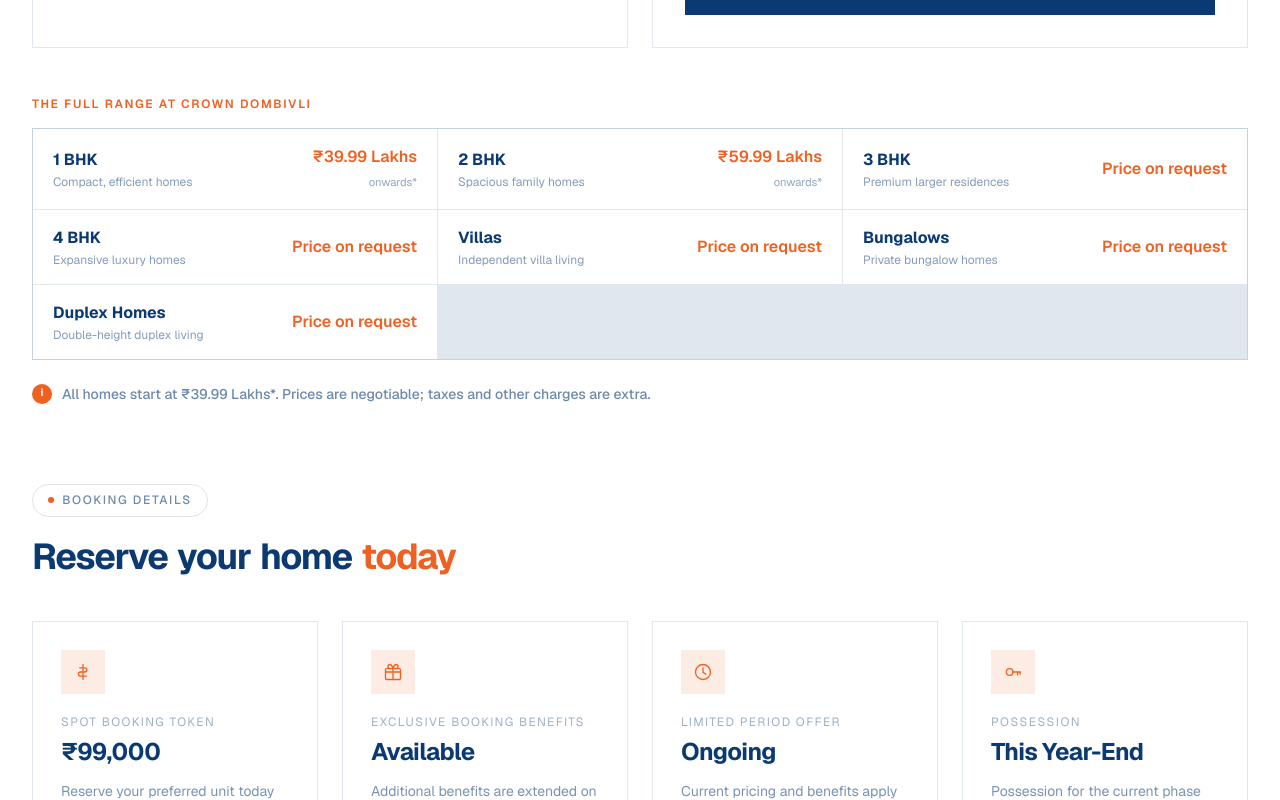
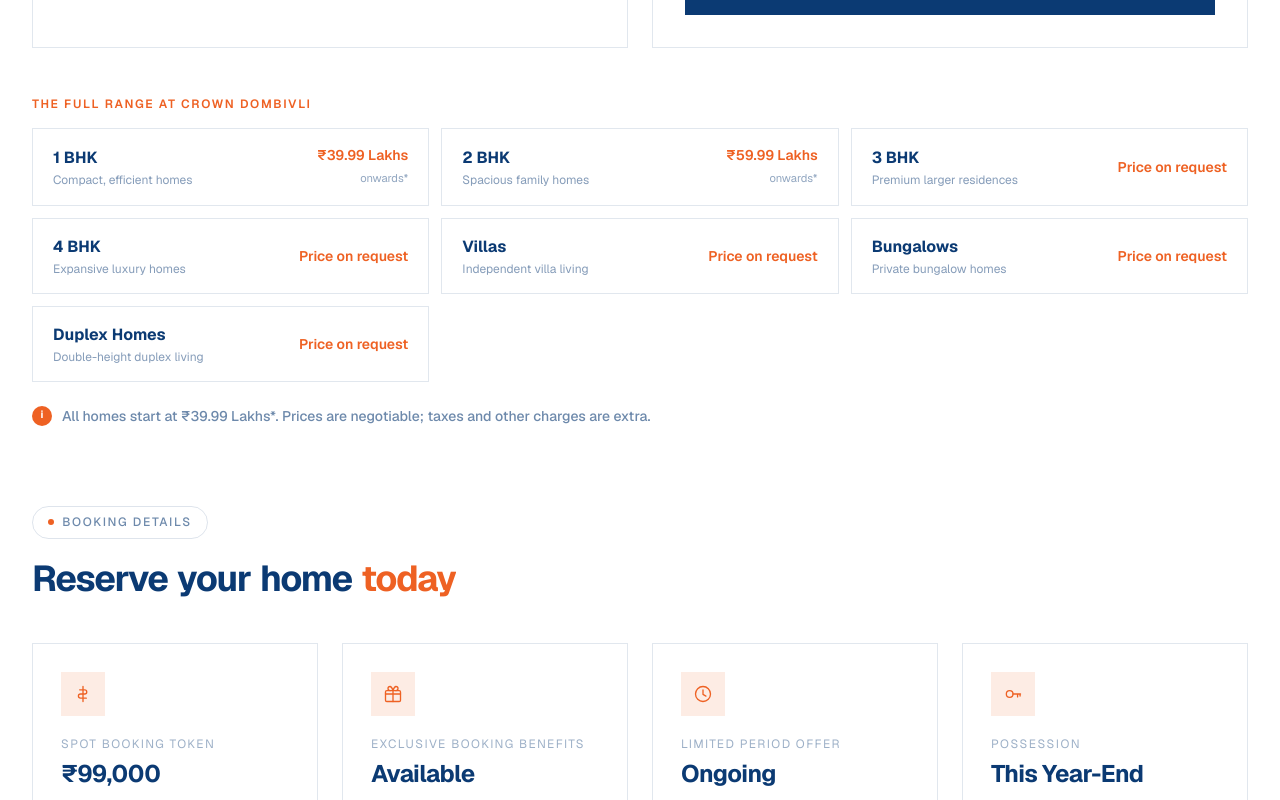
Before and after one commit to sharpfunnel/Crown-Dombivali-, a Next.js app: page / in a window 1280 px wide. Shown: the part 2960-3760 px from the top of the page. Built offline with nearby package versions, Linux system fonts and the light colour scheme.

Commit message:
Fix property-range grid: individual cards, no empty filler cells

```diff
--- a/components/sections/Pricing.tsx
+++ b/components/sections/Pricing.tsx
@@ -109,11 +109,11 @@
           <p className="text-xs font-semibold tracking-[0.14em] text-accent uppercase">
             The full range at Crown Dombivli
           </p>
-          <div className="mt-4 grid gap-px border border-ink/12 bg-ink/12 sm:grid-cols-2 lg:grid-cols-3">
+          <div className="mt-4 grid gap-3 sm:grid-cols-2 lg:grid-cols-3">
             {propertyTypes.map((p) => (
               <div
                 key={p.type}
-                className="flex items-center justify-between gap-4 bg-white px-5 py-4"
+                className="flex items-center justify-between gap-4 border border-ink/12 bg-white px-5 py-4 transition-colors duration-300 hover:border-accent"
               >
                 <span>
                   <span className="block font-bold text-ink">{p.type}</span>
@@ -121,8 +121,8 @@
                     {p.summary}
                   </span>
                 </span>
-                <span className="text-right">
-                  <span className="block font-semibold whitespace-nowrap text-accent">
+                <span className="shrink-0 text-right">
+                  <span className="block text-sm font-semibold whitespace-nowrap text-accent">
                     {p.price}
                   </span>
                   {p.priceNote && (
```
